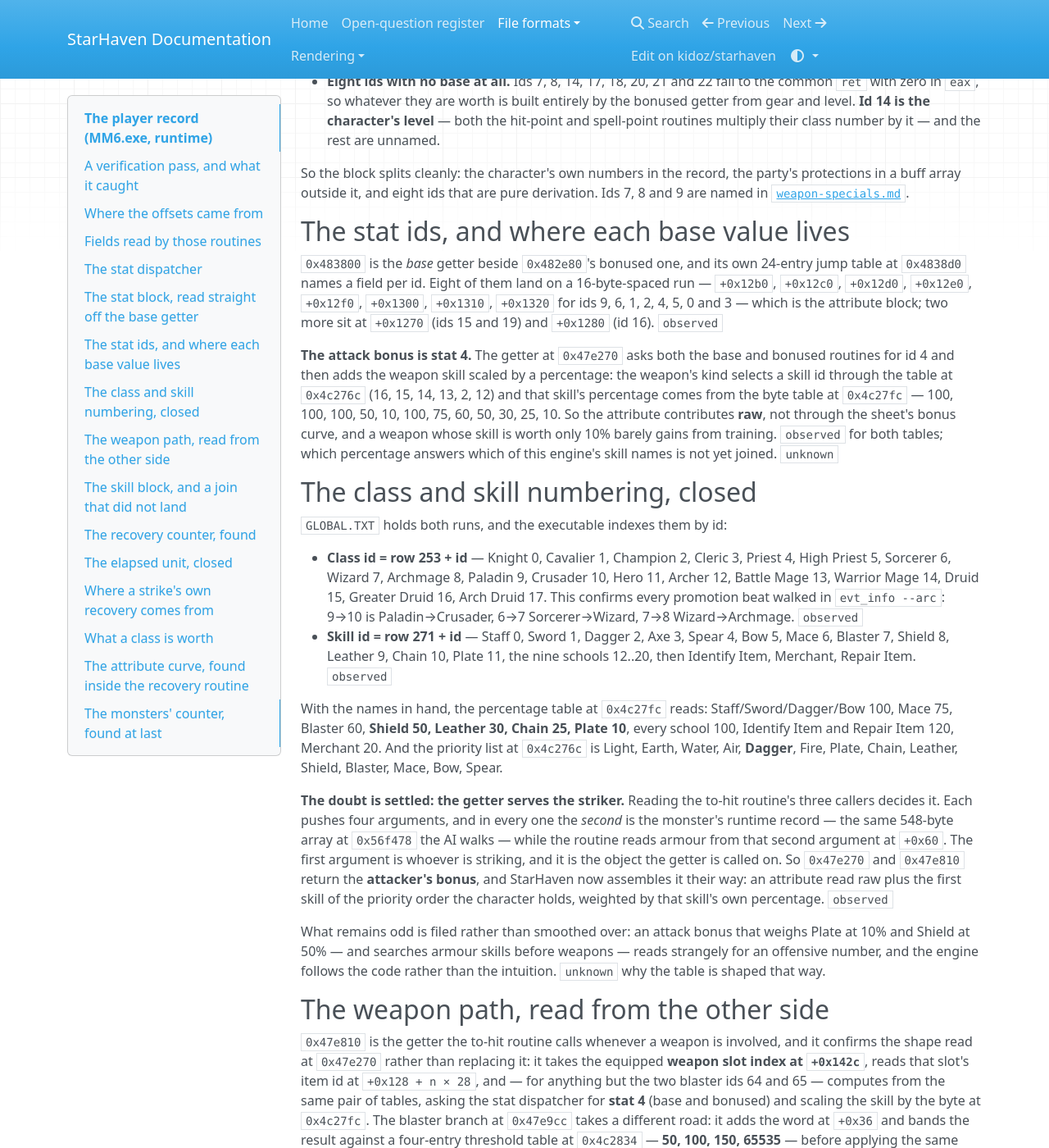
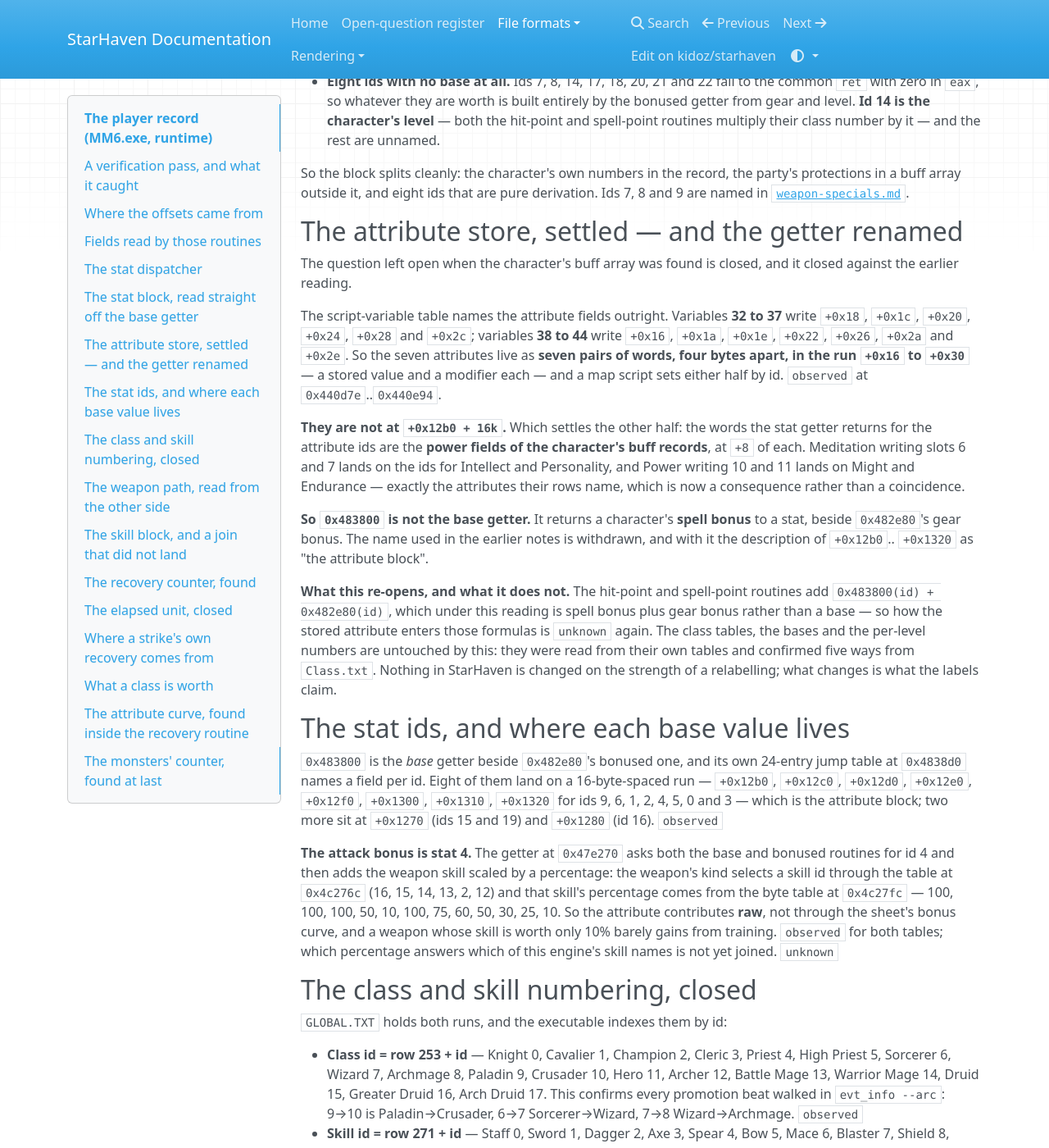
Before and after one commit to kidoz/starhaven, an MkDocs documentation site: the page built from docs/formats/player-record.md, in a window 1280 px wide and 1400 px high, scrolled down 2908 px. Shown: the whole window at 82% size. Built offline with MkDocs 1.6.1, drawn with Linux system fonts in a browser that asks for light colours; nearby versions of some CDN libraries; some of the changed text lies outside the part shown.

Commit message:
Close the attribute question: the buff array is the bonus store

```diff
--- a/docs/formats/player-record.md
+++ b/docs/formats/player-record.md
@@ -110,7 +110,8 @@ identified in the chest trace.
 `0x483800`'s jump table at `0x4838d0` gives one case per id, and the whole
 block reads off at once. It splits four ways. `observed`
 
-- **The attribute run**, eight fields sixteen bytes apart: `+0x12b0` id 9,
+- **The "attribute run"**, eight fields sixteen bytes apart — *now known to
+  be the buff records' power words, not attributes*: `+0x12b0` id 9,
   `+0x12c0` id 6, `+0x12d0` id 1, `+0x12e0` id 2, `+0x12f0` id 4, `+0x1300`
   id 5, `+0x1310` id 0, `+0x1320` id 3. Seven of the eight are the sheet's
   attributes in `stats.txt`'s order — **0 Might, 1 Intellect, 2 Personality,
@@ -142,6 +143,39 @@ So the block splits cleanly: the character's own numbers in the record, the
 party's protections in a buff array outside it, and eight ids that are pure
 derivation. Ids 7, 8 and 9 are named in
 [`weapon-specials.md`](weapon-specials.md).
+
+## The attribute store, settled — and the getter renamed
+
+The question left open when the character's buff array was found is closed,
+and it closed against the earlier reading.
+
+The script-variable table names the attribute fields outright. Variables
+**32 to 37** write `+0x18`, `+0x1c`, `+0x20`, `+0x24`, `+0x28` and `+0x2c`;
+variables **38 to 44** write `+0x16`, `+0x1a`, `+0x1e`, `+0x22`, `+0x26`,
+`+0x2a` and `+0x2e`. So the seven attributes live as **seven pairs of words,
+four bytes apart, in the run `+0x16` to `+0x30`** — a stored value and a
+modifier each — and a map script sets either half by id. `observed` at
+`0x440d7e`..`0x440e94`.
+
+**They are not at `+0x12b0 + 16k`.** Which settles the other half: the words
+the stat getter returns for the attribute ids are the **power fields of the
+character's buff records**, at `+8` of each. Meditation writing slots 6 and 7
+lands on the ids for Intellect and Personality, and Power writing 10 and 11
+lands on Might and Endurance — exactly the attributes their rows name, which
+is now a consequence rather than a coincidence.
+
+**So `0x483800` is not the base getter.** It returns a character's **spell
+bonus** to a stat, beside `0x482e80`'s gear bonus. The name used in the
+earlier notes is withdrawn, and with it the description of `+0x12b0`..
+`+0x1320` as "the attribute block".
+
+**What this re-opens, and what it does not.** The hit-point and spell-point
+routines add `0x483800(id) + 0x482e80(id)`, which under this reading is spell
+bonus plus gear bonus rather than a base — so how the stored attribute enters
+those formulas is `unknown` again. The class tables, the bases and the
+per-level numbers are untouched by this: they were read from their own tables
+and confirmed five ways from `Class.txt`. Nothing in StarHaven is changed on
+the strength of a relabelling; what changes is what the labels claim.
 
 ## The stat ids, and where each base value lives
 
```
Also changed, not shown: README.md (+11 -0 lines), 1 other file.
